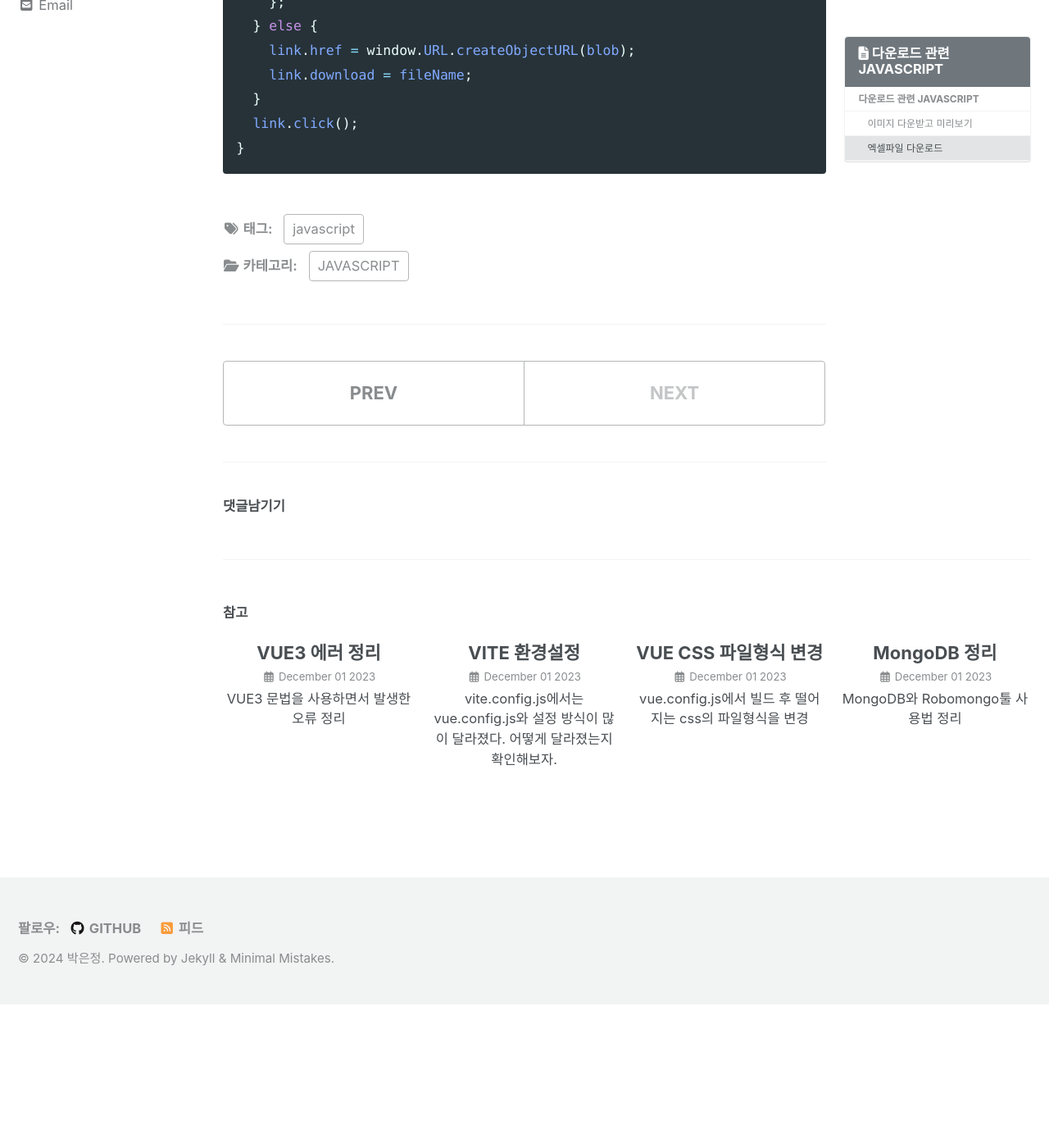
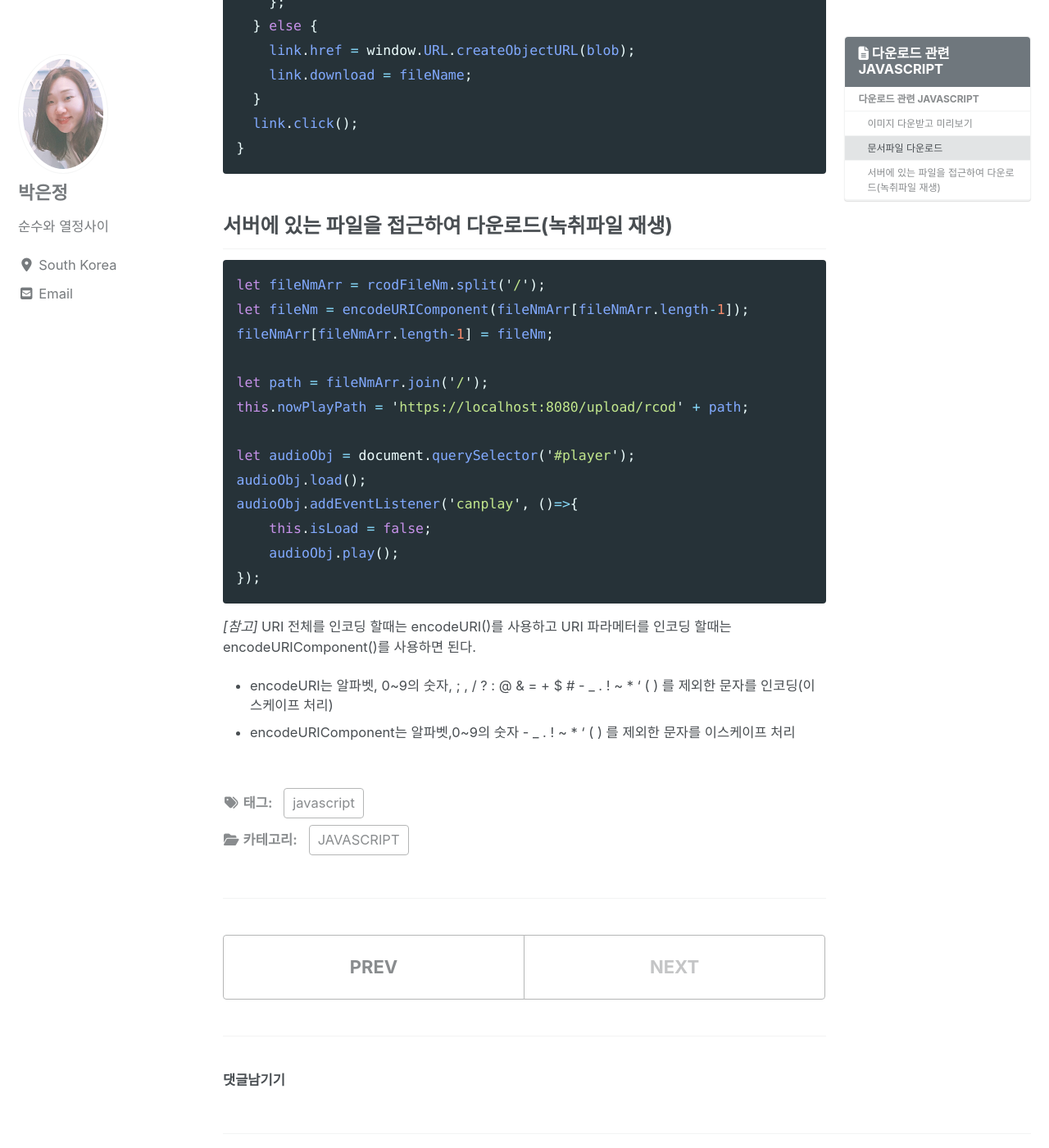
Before and after one commit to parkej32/parkej32.github.io, a Jekyll site: the page built from _posts/2024-04-22-javascript-12.md, in a window 1280 px wide and 1400 px high, scrolled down 1240 px. Shown: the whole window at 82% size. Built offline with Jekyll 4.4.1, drawn with Linux system fonts in a browser that asks for light colours; cached includes are drawn as plain includes; nearby versions of some CDN libraries; comment, search, counter and statistics services are not loaded; before the commit the page ends 2465 px from its top, so only the background shows below that.

Commit message:
Update 2024-04-22-javascript-12.md

````diff
--- a/_posts/2024-04-22-javascript-12.md
+++ b/_posts/2024-04-22-javascript-12.md
@@ -32,7 +32,7 @@ axios.post(url, body, {
 });
 ```
 
-## 엑셀파일 다운로드
+## 문서파일 다운로드
 가상 Achor 태그를 생성하여 해당파일을 수동 클릭하여 다운로드 함.
 ```javascript
 fileDownload(blob, fileName){ //fileName은 원하는 파일명을 string 타입으로 작성함
@@ -49,3 +49,25 @@ fileDownload(blob, fileName){ //fileName은 원하는 파일명을 string 타입
   link.click();
 }
 ```
+
+## 서버에 있는 파일을 접근하여 다운로드(녹취파일 재생)
+```javascript
+let fileNmArr = rcodFileNm.split('/');
+let fileNm = encodeURIComponent(fileNmArr[fileNmArr.length-1]);
+fileNmArr[fileNmArr.length-1] = fileNm;
+
+let path = fileNmArr.join('/');
+this.nowPlayPath = 'https://localhost:8080/upload/rcod' + path;
+
+let audioObj = document.querySelector('#player');
+audioObj.load();
+audioObj.addEventListener('canplay', ()=>{
+    this.isLoad = false;
+    audioObj.play();
+});
+```
+
+*[참고]*
+URI 전체를 인코딩 할때는 encodeURI()를 사용하고 URI 파라메터를 인코딩 할때는 encodeURIComponent()를 사용하면 된다.
+- encodeURI는 알파벳, 0~9의 숫자, ; , / ? : @ & = + $ #    - _ . ! ~ * ' ( ) 를 제외한 문자를 인코딩(이스케이프 처리)
+- encodeURIComponent는 알파벳,0~9의 숫자 - _ . ! ~ * ' ( ) 를 제외한 문자를 이스케이프 처리
````
